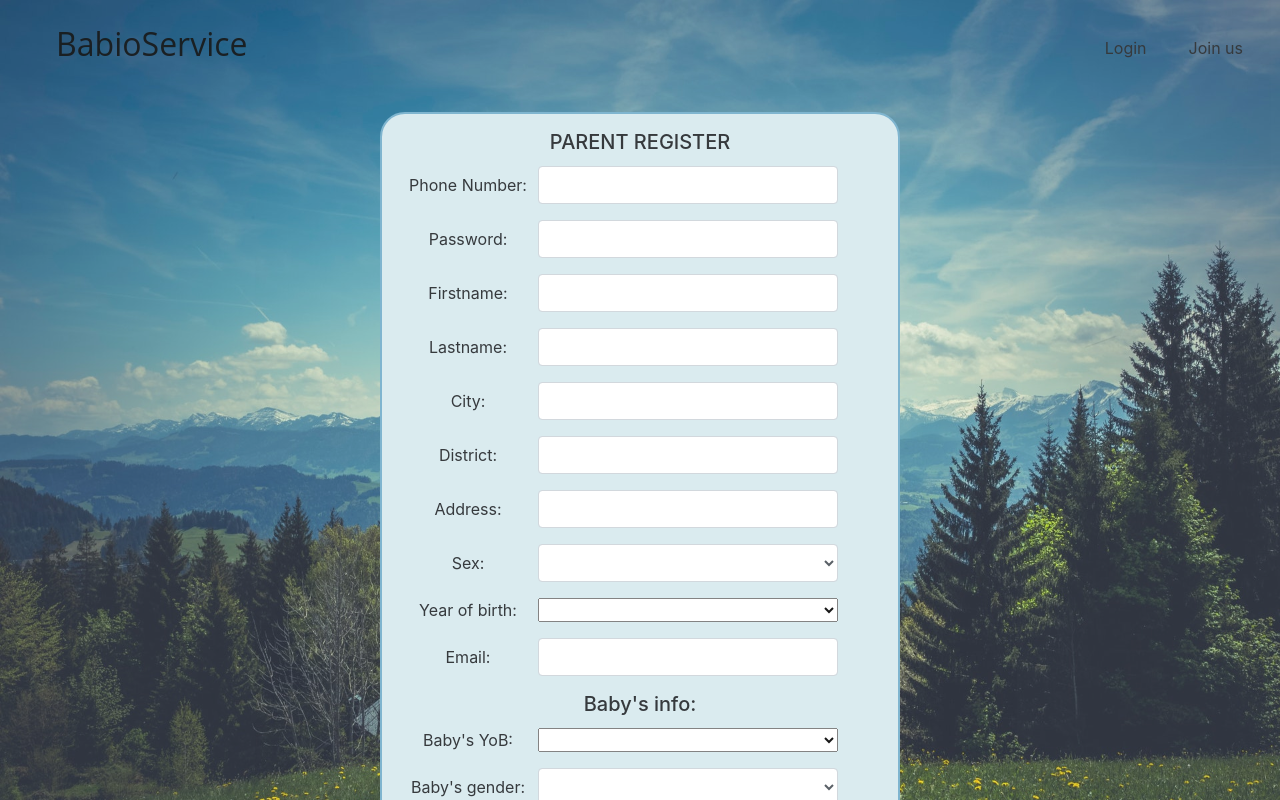
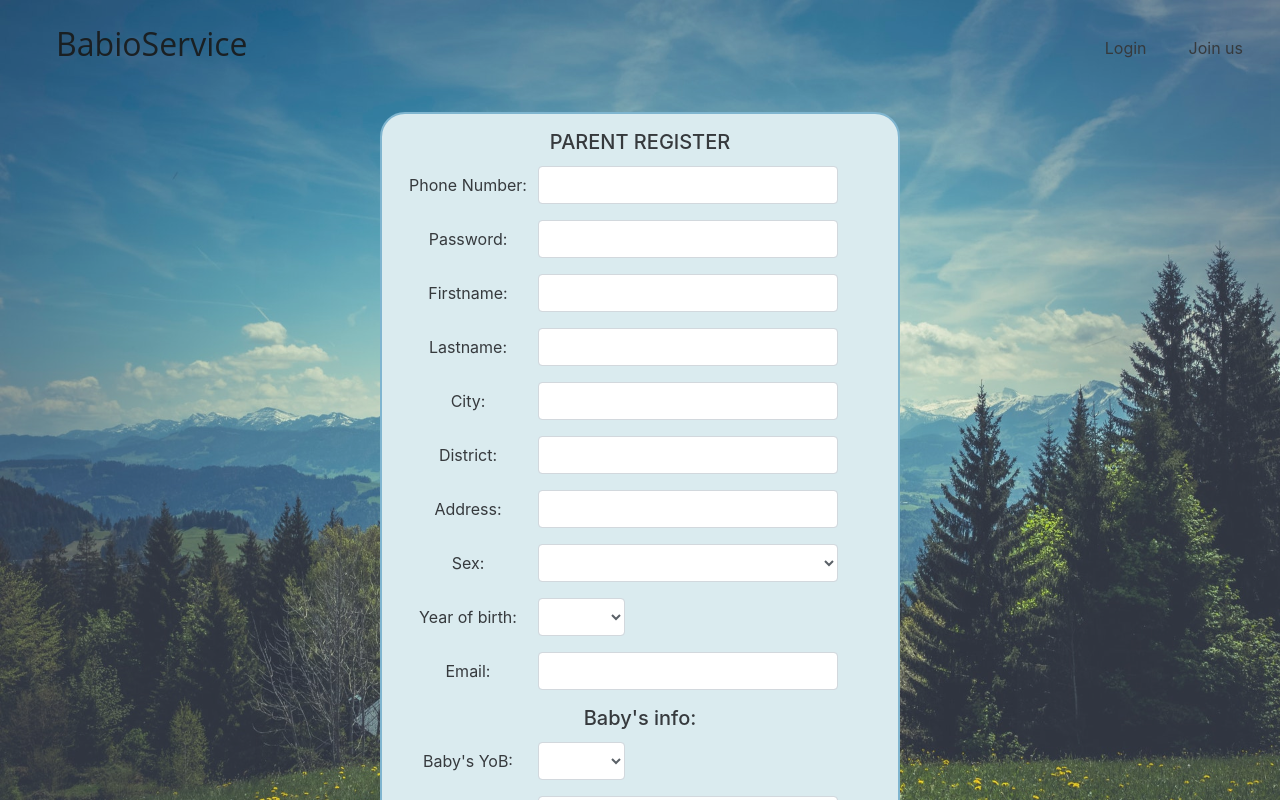
Before and after one commit to tranthuykieu/baby-client, a React (Create React App) app: page /parent/register in a window 1280 px wide. Shown: the top 800 px of the page. Built offline with nearby package versions, Linux system fonts and the light colour scheme.

Commit message:
Fix login

```diff
--- a/src/components/MainPage.js
+++ b/src/components/MainPage.js
@@ -1,6 +1,7 @@
 import React, { Component } from "react";
 import axios from "axios";
 import NavMainPage from "../components/NavMainPage";
+import { Link } from "react-router-dom";
 import AvailableSister from "./AvailableSister";
 
 class MainPage extends Component {
@@ -20,6 +21,7 @@ class MainPage extends Component {
 
   render() {
     const allSisters = this.state.sisters.map((sister) => (
+      <Link to={"/profile/" + sister._id}>
         <AvailableSister
           key={sister._id}
           // sister={sister}
@@ -32,11 +34,12 @@ class MainPage extends Component {
           availability={sister.availability}
           note={sister.note}
         />
+      </Link>
     ));
     return (
       <div>
         <NavMainPage />
-        <div className=''>
+        <div className="">
           {/* {this.state.sisters.length > 0 ? this.state.sisters[0].fullname : ""} */}
           {allSisters}
         </div>
--- a/src/components/Profile.js
+++ b/src/components/Profile.js
@@ -1,5 +1,6 @@
 import React, { Component } from "react";
 import { Container, Row, Col, Button } from "reactstrap";
+import NavMainPage from "../components/NavMainPage";
 import axios from "axios";
 
 var background = {
@@ -43,6 +44,7 @@ class Profile extends Component {
     const sister = this.state.sister;
     return (
       <div>
+        <NavMainPage />
         <Container style={background}>
           <Row>
             <Col>
--- a/src/components/login/LoginParent.js
+++ b/src/components/login/LoginParent.js
@@ -1,5 +1,5 @@
 import React, { Component } from "react";
-import axios from 'axios';
+import axios from "axios";
 import {
   FormGroup,
   Form,
@@ -13,7 +13,6 @@ import {
 import Example from "../Nav";
 import begin from "../../img/begin.jpeg";
 // axios.defaults.withCredentials = true;
-
 
 var background1 = {
   width: "100%",
@@ -31,36 +30,41 @@ const button = {
 };
 
 class LoginParent extends Component {
+  state = {
+    parent: {
+      phoneNumber: "",
+      password: ""
+    }
+  };
 
-  _onChangePhoneNumber = (e) => {
-    this.setState({ phoneNumber: e.target.value })
-    console.log(this.state);
-    // this.props.setSiginValue(e.target.value);
-  }
-
-  _oncChangePassword = (e) => {
-    this.setState({ password: e.target.value })
-    console.log(this.state);
-  }
+  _onChangeHandler = (e) => {
+    var preParent = this.state.parent;
+    if (e.target.id === "1") preParent.phoneNumber = e.target.value;
+    if (e.target.id === "2") preParent.password = e.target.value;
+    this.setState({ parent: preParent });
+  };
 
   _onSubmit = (e) => {
     e.preventDefault();
-    axios.post('http://localhost:1998/api/parent/login', this.state )
-    .then(res => {
-      console.log('Login successful');
-      console.log(res);
-      this.props.history.push('/mainpage');
-    })
-    .catch(err => {
-      alert('Login fail !');
-    });
-  }
+    console.log("phone number: " + this.state.parent.phoneNumber);
+    console.log("password " + this.state.parent.password);
+    axios
+      .post("http://localhost:1998/api/parent/login", this.state.parent)
+      .then((res) => {
+        console.log("Login successful");
+        console.log(res);
+        this.props.history.push("/mainpage");
+      })
+      .catch((err) => {
+        alert("Login fail !");
+      });
+  };
 
   render() {
     return (
       <div style={background1}>
         <Example />
-        <div  className="login-container">
+        <div className="login-container">
           <div className="login">
             <FormGroup>
               <CardTitle> PARENT LOGIN </CardTitle>
@@ -68,23 +72,29 @@ class LoginParent extends Component {
                 <Nav>
                   <Label> Phone number: </Label>
                   <Input
-                    onChange={this._onChangePhoneNumber}
+                    onChange={this._onChangeHandler}
                     type="number"
                     if=""
+                    id="1"
                     required
                   />
                 </Nav>
                 <Nav>
                   <Label> Password: </Label>
                   <Input
-                    onChange={this._oncChangePassword}
+                    onChange={this._onChangeHandler}
                     type="password"
+                    id="2"
                     required
                   />
                 </Nav>
 
-                <Button onClick={this._onSubmit} style={button} color="primary" type='submit'>
-
+                <Button
+                  onClick={this._onSubmit}
+                  style={button}
+                  color="primary"
+                  type="submit"
+                >
                   Login
                 </Button>
               </Form>
--- a/src/components/login/LoginSister.js
+++ b/src/components/login/LoginSister.js
@@ -1,5 +1,5 @@
 import React, { Component } from "react";
-import axios from 'axios';
+import axios from "axios";
 import {
   FormGroup,
   Form,
@@ -9,7 +9,6 @@ import {
   Nav,
   Button
 } from "reactstrap";
-
 
 import Example from "../Nav";
 import begin from "../../img/begin.jpeg";
@@ -31,39 +30,42 @@ const button = {
 
 class LoginSister extends Component {
   state = {
-    parent: {}
+    sister: {
+      phoneNumber: "",
+      password: ""
+    }
   };
 
-  _onChangePhoneNumber = (e) => {
-    this.setState({ phoneNumber: e.target.value })
-    console.log(this.state);
-    // this.props.setSiginValue(e.target.value);
-  }
-
-  _oncChangePassword = (e) => {
-    this.setState({ password: e.target.value })
-    console.log(this.state);
-  }
+  _onChangeHandler = (e) => {
+    console.log("Value from event: " + e.target.value);
+    var preSister = this.state.sister;
+    if (e.target.id === "1") preSister.phoneNumber = e.target.value;
+    if (e.target.id === "2") preSister.password = e.target.value;
+    this.setState({ sister: preSister });
+  };
 
   _onSubmit = (e) => {
     e.preventDefault();
-    axios.post('http://localhost:1998/api/sister/login', this.state )
-    .then(res => {
-      console.log('Login successful');
-      console.log(res);
-      this.props.history.push('/mainpage');
-      alert('Welcome to BabioService !');
-    })
-    .catch(err => {
-      alert('Login fail !');
-    });
-  }
+    console.log("phone number: " + this.state.sister.phoneNumber);
+    console.log("password " + this.state.sister.password);
+    axios
+      .post("http://localhost:1998/api/sister/login", this.state.sister)
+      .then((res) => {
+        console.log("Login successful");
+        console.log(res);
+        this.props.history.push("/mainpage");
+        alert("Welcome to BabioService !");
+      })
+      .catch((err) => {
+        alert("Login fail !");
+      });
+  };
 
   render() {
     return (
       <div style={background1}>
         <Example />
-        <div  className="login-container">
+        <div className="login-container">
           <div className="login">
             <FormGroup>
               <CardTitle> BABYSITTER LOGIN </CardTitle>
@@ -71,21 +73,28 @@ class LoginSister extends Component {
                 <Nav>
                   <Label> Phone number: </Label>
                   <Input
-                    onChange={this._onChangePhoneNumber}
+                    onChange={this._onChangeHandler}
                     type="number"
                     if=""
+                    id="1"
                     required
                   />
                 </Nav>
                 <Nav>
                   <Label> Password: </Label>
                   <Input
-                    onChange={this._oncChangePassword}
+                    onChange={this._onChangeHandler}
                     type="password"
+                    id="2"
                     required
                   />
                 </Nav>
-                <Button onChange={this._onSubmit} style={button} color="primary">
+                <Button
+                  onClick={this._onSubmit}
+                  style={button}
+                  color="primary"
+                  type="submit"
+                >
                   {" "}
                   Login{" "}
                 </Button>
--- a/src/components/register/RegisterParent.js
+++ b/src/components/register/RegisterParent.js
@@ -67,6 +67,7 @@ class RegisterParent extends Component {
     var preParent = this.state.parent;
     console.log("id: " + e.target.id);
     if (e.target.id == 0) preParent.phoneNumber = e.target.value;
+    console.log(preParent.phoneNumber);
     if (e.target.id == 1) preParent.password = e.target.value;
     if (e.target.id == 2) preParent.firstname = e.target.value;
     if (e.target.id == 3) preParent.lastname = e.target.value;
@@ -144,8 +145,6 @@ class RegisterParent extends Component {
       const year = thisYear - i;
       yearBabyOptions.push(<option value={year}>{year}</option>);
     }
-
-
 
     return (
       <div style={background1}>
@@ -241,16 +240,15 @@ class RegisterParent extends Component {
             </FormGroup>
             <FormGroup className="form-inline">
               <Label> Year of birth: </Label>
-              <div onChange={this._handleChange} type="number" id="8" required>
-                <select
-                  style={{ width: "300px" }}
-                  value={this.selectedYear}
-                  onChange={this._handleYearChange}
-                >
-                  <option />
-                  {yearParentOptions}
-                </select>
-              </div>{" "}
+              <Input
+                onChange={this._handleChange}
+                type="select"
+                id="8"
+                required
+              >
+                <option onChange={this._handleYearChange} />
+                {yearParentOptions}
+              </Input>
             </FormGroup>
             <FormGroup className="form-inline">
               <Label>Email: </Label>
@@ -264,16 +262,15 @@ class RegisterParent extends Component {
             <CardTitle>Baby's info:</CardTitle>
             <FormGroup className="form-inline">
               <Label>Baby's YoB: </Label>
-              <div onChange={this._handleChange} type="number" id="10" required>
-                <select
-                  style={{ width: "300px" }}
-                  value={this.selectedYear}
-                  onChange={this._handleYearChange}
-                >
-                  <option />
-                  {yearBabyOptions}
-                </select>
-              </div>
+              <Input
+                onChange={this._handleChange}
+                type="select"
+                id="10"
+                required
+              >
+                <option onChange={this._handleYearChange} />
+                {yearBabyOptions}
+              </Input>
             </FormGroup>
             <FormGroup className="form-inline">
               <Label>Baby's gender: </Label>
@@ -319,7 +316,7 @@ class RegisterParent extends Component {
               />
             </FormGroup>
             <Button
-              color='primary'
+              color="primary"
               style={button}
               type="submit"
               onClick={this._handleRegister}
```
Lines whose indentation alone changed are shown as unchanged.
